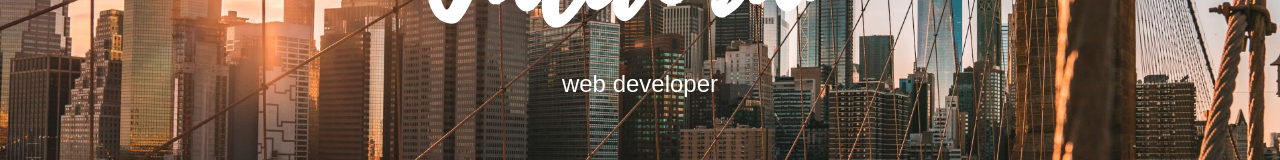
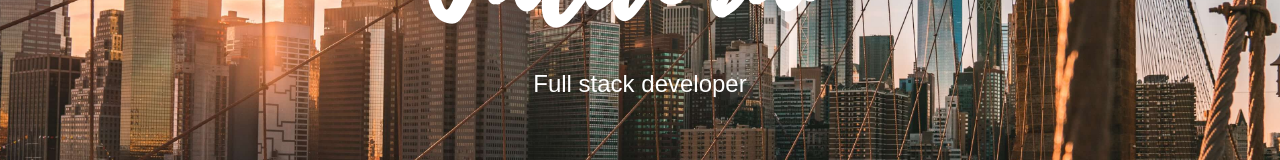
Before and after one commit to emmanuellejaldorau/my-portfolio, a React (Create React App) app: page / in a window 1280 px wide. Shown: the part 472-632 px from the top of the page. Built offline with nearby package versions, Linux system fonts and the light colour scheme.

Commit message:
fix(header): nodified title

```diff
--- a/src/components/Header.js
+++ b/src/components/Header.js
@@ -8,7 +8,7 @@ function Header() {
         <h1 className="title">
           <span>Emmanuelle</span>
           <span>Jaldorau</span>
-          <p className="legend">web developer</p>
+          <p className="legend">Full stack developer</p>
         </h1>
 
         <a href="#presentation" className = "icon-presentation">
```
